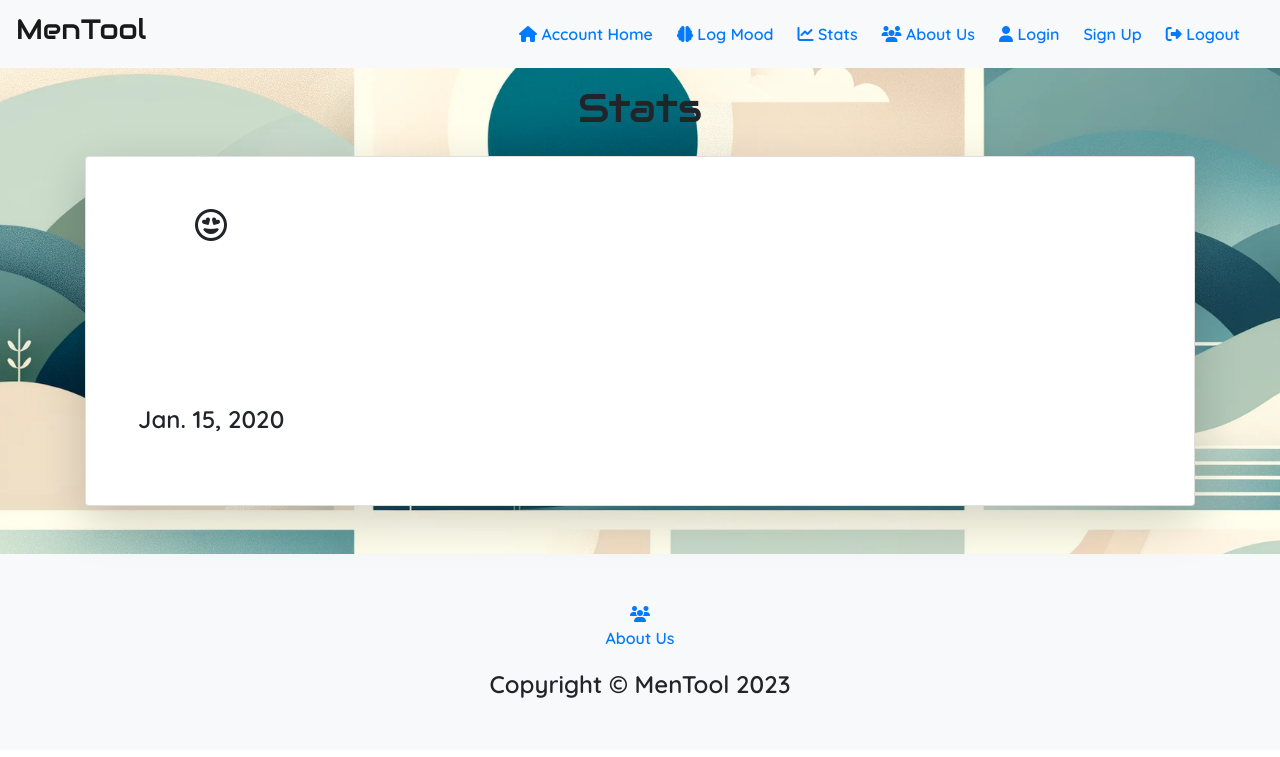
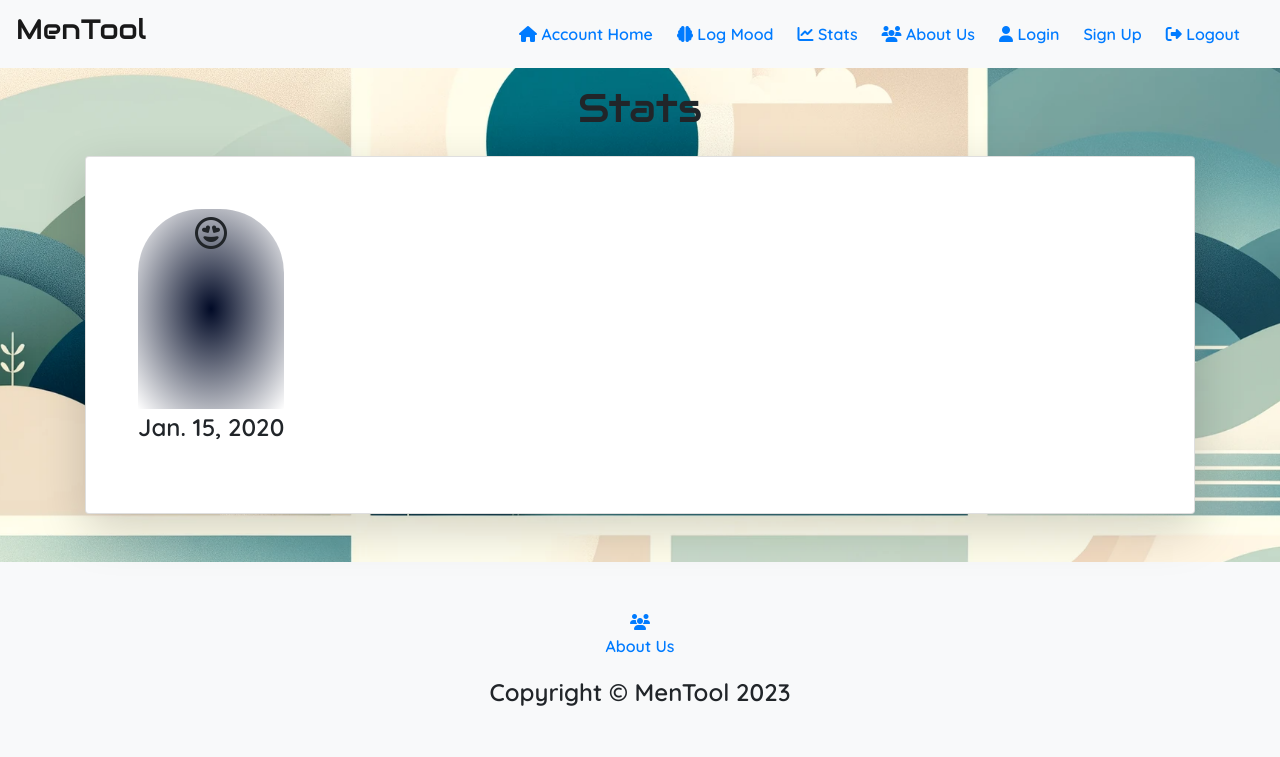
Before and after one commit to DanMorriss/MenTool, a Django app: page /stats/ in a window 1280 px wide. Shown: the top 757 px of the page. Run offline with Django 4.2, Linux system fonts and the light colour scheme; tables that the repository leaves empty hold one stand-in row (values such as "Sample post"); some libraries are stand-ins or nearby versions.

Commit message:
Add color background to the mood displays

```diff
--- a/tracker/static/css/stats.css
+++ b/tracker/static/css/stats.css
@@ -1,24 +1,40 @@
+.face {
+    transition: .5s ease-in-out;
+    font-size: 2rem;
+    padding-top: .5rem;
+}
+
+.face:hover {
+    transition: .5s ease-in-out;
+    transform: scale(1.1);
+}
+
 .very-happy-face {
-    font-size: 2rem;
     padding-bottom: 10rem;
+    background: radial-gradient(ellipse at center, var(--color-navy-blue) 0%, rgba(1, 10, 38, 0) 100%);
+    border-radius: 4rem 4rem 0 0;
 }
 
 .happy-face {
-    font-size: 2rem;
     padding-bottom: 8rem;
+    background: radial-gradient(ellipse at center, var(--color-dark-teal) 0%, rgba(34, 64, 64, 0) 100%);
+    border-radius: 4rem 4rem 0 0;
 }
 
 .meh-face {
-    font-size: 2rem;
     padding-bottom: 6rem;
+    background: radial-gradient(ellipse at center, var(--color-olive-green) 0%, rgba(89, 85, 66, 0) 100%);
+    border-radius: 4rem 4rem 0 0;
 }
 
 .sad-face {
-    font-size: 2rem;
     padding-bottom: 4rem;
+    background: radial-gradient(ellipse at center, var(--color-light-taupe) 0%, rgba(191, 186, 170, 0) 100%);
+    border-radius: 4rem 4rem 0 0;
 }
 
 .very-sad-face {
-    font-size: 2rem;
     padding-bottom: 2rem;
+    background: radial-gradient(ellipse at center, var(--color-soft-off-white) 0%, rgba(235, 242, 242, 0) 100%);
+    border-radius: 4rem 4rem 0 0;
 }
--- a/tracker/templates/tracker/tracker_stats.html
+++ b/tracker/templates/tracker/tracker_stats.html
@@ -14,15 +14,15 @@
                 <div class="d-flex flex-column text-center justify-content-end m-1">
 
                     {% if mood.mood_level == 0 %} <!--Very Happy-->
-                    <i class="fa-regular fa-face-grin-hearts  very-happy-face"></i>
+                    <i class="fa-regular fa-face-grin-hearts face very-happy-face"></i>
                     {% elif mood.mood_level == 1 %} <!--Happy-->
-                    <i class="fa-regular fa-face-smile-beam happy-face"></i>
+                    <i class="fa-regular fa-face-smile-beam face happy-face"></i>
                     {% elif mood.mood_level == 2 %} <!--Meh-->
-                    <i class="fa-regular fa-face-meh meh-face"></i>
+                    <i class="fa-regular fa-face-meh face meh-face"></i>
                     {% elif mood.mood_level == 3 %} <!--Sad-->
-                    <i class="fa-regular fa-face-sad-tear sad-face"></i>
+                    <i class="fa-regular fa-face-sad-tear face sad-face"></i>
                     {% elif mood.mood_level == 4 %} <!--Very Sad-->
-                    <i class="fa-regular fa-face-sad-cry very-sad-face"></i>
+                    <i class="fa-regular fa-face-sad-cry face very-sad-face"></i>
                     {% endif %}
                     <p>{{ mood.date|date:"" }}</p>
                 </div>
```
